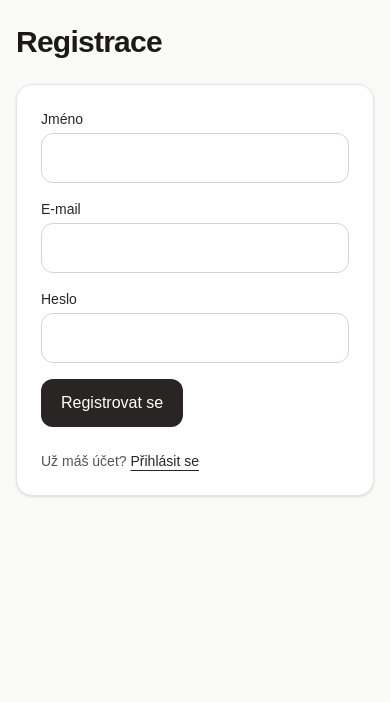
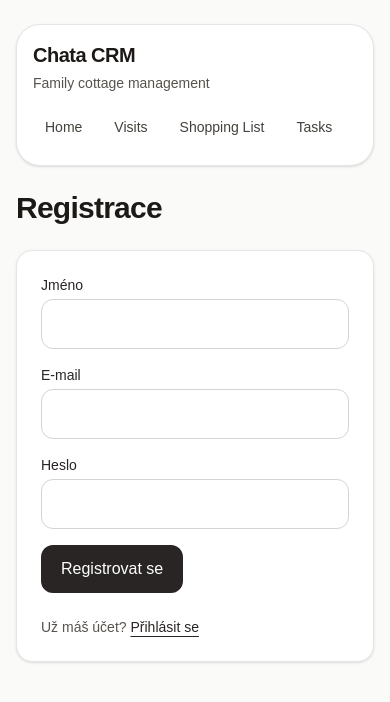
Before and after one commit to rashcsve/cottage-crm, a Next.js app: page /en/signup in a window 390 px wide. Shown: the top 702 px of the page. Built offline with nearby package versions, Linux system fonts and the light colour scheme; no server answers.

Commit message:
feat(shell): add accessible mobile navigation to the app shell

```diff
--- a/app/[locale]/components/AppShell.tsx
+++ b/app/[locale]/components/AppShell.tsx
@@ -31,10 +31,59 @@ export async function AppShell({
     { href: "/tasks", label: tNavigation("tasks") },
     { href: "/notes", label: tNavigation("notes") },
   ];
+  const showAccountBlock = Boolean(userName || userRole);
 
   return (
     <div className="min-h-screen bg-stone-50 text-stone-800">
-      <div className="mx-auto flex max-w-[1440px] gap-8 px-4 py-6 sm:px-6 lg:gap-10 lg:px-8">
+      <div className="mx-auto max-w-[1440px] px-4 py-6 sm:px-6 lg:px-8">
+        <div className="mb-6 md:hidden">
+          <div className="rounded-3xl border border-stone-200 bg-white p-4 shadow-sm">
+            <div>
+              <h1 className="text-xl font-bold tracking-tight text-stone-900">
+                {tAppShell("title")}
+              </h1>
+              <p className="mt-1 text-sm text-stone-600">
+                {tAppShell("subtitle")}
+              </p>
+            </div>
+
+            {showAccountBlock && (
+              <div className="mt-4 flex items-center justify-between gap-3 rounded-2xl bg-stone-50 px-3 py-3">
+                <div className="min-w-0">
+                  {userName && (
+                    <p className="truncate text-sm font-semibold text-stone-900">
+                      {userName}
+                    </p>
+                  )}
+
+                  {userRole && isAdminRole(userRole) && (
+                    <p className="mt-1 text-xs text-stone-500">
+                      {tAppShell("admin")}
+                    </p>
+                  )}
+                </div>
+
+                <form action={signOutAction} className="shrink-0">
+                  <button
+                    type="submit"
+                    className="inline-flex items-center justify-center rounded-xl border border-stone-200 bg-white px-3 py-2 text-sm font-medium text-stone-700 transition hover:border-stone-300 hover:text-stone-900"
+                  >
+                    {tNavigation("signOut")}
+                  </button>
+                </form>
+              </div>
+            )}
+
+            <SidebarNav
+              items={navigationItems}
+              ariaLabel={tAppShell("navigationLabel")}
+              variant="mobile"
+              className="mt-4"
+            />
+          </div>
+        </div>
+
+        <div className="flex gap-8 lg:gap-10">
           <aside className="hidden w-64 shrink-0 md:block">
             <div className="sticky top-6">
               <h1 className="text-2xl font-bold tracking-tight">
@@ -44,6 +93,7 @@ export async function AppShell({
                 {tAppShell("subtitle")}
               </p>
 
+              {showAccountBlock && (
                 <div className="mt-4 border-l-2 border-stone-300 pl-3">
                   {userName && (
                     <p className="truncate text-sm font-semibold text-stone-900">
@@ -69,8 +119,12 @@ export async function AppShell({
                     </form>
                   </div>
                 </div>
+              )}
 
-            <SidebarNav items={navigationItems} />
+              <SidebarNav
+                items={navigationItems}
+                ariaLabel={tAppShell("navigationLabel")}
+              />
             </div>
           </aside>
 
@@ -86,5 +140,6 @@ export async function AppShell({
           </main>
         </div>
       </div>
+    </div>
   );
 }
--- a/app/[locale]/components/SidebarNav.tsx
+++ b/app/[locale]/components/SidebarNav.tsx
@@ -2,13 +2,16 @@
 
 import { Link, usePathname } from "@/i18n/navigation";
 
-interface NavigationItem {
+export interface NavigationItem {
   href: string;
   label: string;
 }
 
 interface SidebarNavProps {
   items: NavigationItem[];
+  ariaLabel?: string;
+  variant?: "sidebar" | "mobile";
+  className?: string;
 }
 
 function isActivePath(pathname: string, href: string) {
@@ -17,29 +20,49 @@ function isActivePath(pathname: string, href: string) {
   return pathname === href || pathname.startsWith(`${href}/`);
 }
 
-export function SidebarNav({ items }: SidebarNavProps) {
+export function SidebarNav({
+  items,
+  ariaLabel,
+  variant = "sidebar",
+  className = "",
+}: SidebarNavProps) {
   const pathname = usePathname();
+  const isMobile = variant === "mobile";
+
+  const navClassName = isMobile
+    ? `overflow-x-auto pb-1 ${className}`.trim()
+    : `mt-8 ${className}`.trim();
+
+  const listClassName = isMobile
+    ? "m-0 flex min-w-max list-none gap-2 p-0"
+    : "m-0 flex list-none flex-col gap-1 p-0";
 
   return (
-    <nav className="mt-8 flex flex-col gap-1">
+    <nav aria-label={ariaLabel} className={navClassName}>
+      <ul className={listClassName}>
         {items.map((item) => {
           const isActive = isActivePath(pathname, item.href);
+          const baseClassName = isMobile
+            ? "inline-flex shrink-0 whitespace-nowrap rounded-xl px-3 py-2 text-sm font-medium transition focus-visible:outline-none focus-visible:ring-2 focus-visible:ring-stone-900 focus-visible:ring-offset-2"
+            : "block rounded-xl px-3 py-2 text-sm font-medium transition focus-visible:outline-none focus-visible:ring-2 focus-visible:ring-stone-900 focus-visible:ring-offset-2";
 
           return (
+            <li key={item.href}>
               <Link
-            key={item.href}
                 href={item.href}
                 aria-current={isActive ? "page" : undefined}
                 className={
                   isActive
-                ? "rounded-xl bg-stone-200 px-3 py-2 text-sm font-semibold text-stone-900"
-                : "rounded-xl px-3 py-2 text-sm font-medium text-stone-700 transition hover:bg-stone-200"
+                    ? `${baseClassName} bg-stone-200 font-semibold text-stone-900`
+                    : `${baseClassName} text-stone-700 hover:bg-stone-200`
                 }
               >
                 {item.label}
               </Link>
+            </li>
           );
         })}
+      </ul>
     </nav>
   );
 }
--- a/i18n/locales/cs.json
+++ b/i18n/locales/cs.json
@@ -10,7 +10,8 @@
   "appShell": {
     "title": "Chata CRM",
     "subtitle": "Rodinný přehled chaty",
-    "admin": "Správce"
+    "admin": "Správce",
+    "navigationLabel": "Hlavní navigace"
   },
   "tasks": {
     "pageTitle": "Úkoly",
--- a/i18n/locales/en.json
+++ b/i18n/locales/en.json
@@ -10,7 +10,8 @@
   "appShell": {
     "title": "Chata CRM",
     "subtitle": "Family cottage management",
-    "admin": "Admin"
+    "admin": "Admin",
+    "navigationLabel": "Primary navigation"
   },
   "tasks": {
     "pageTitle": "Tasks",
```
Also changed, not shown: 1 other file (tests, documents, lock files or other folders). Lines whose indentation alone changed are shown as unchanged.
